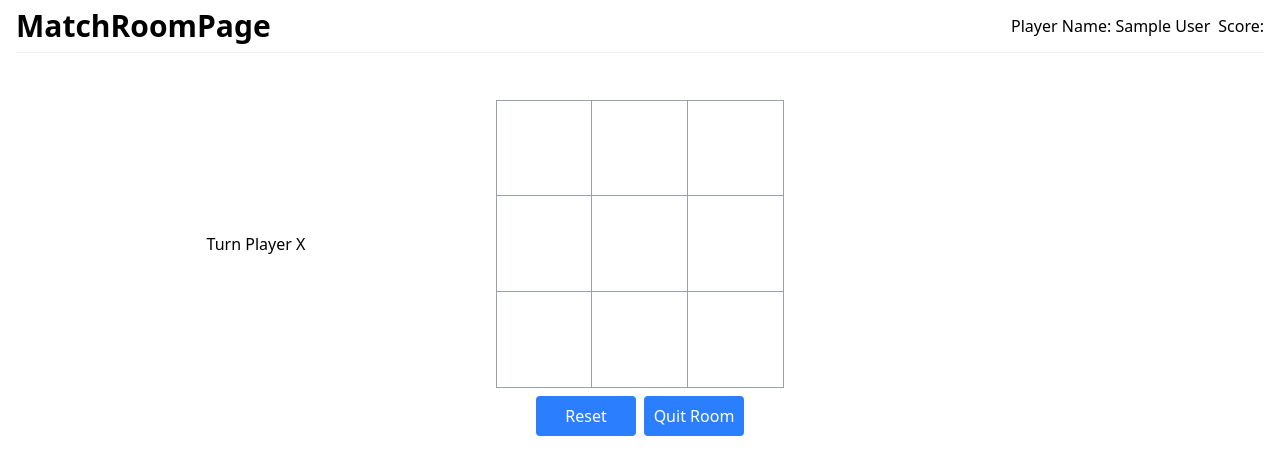
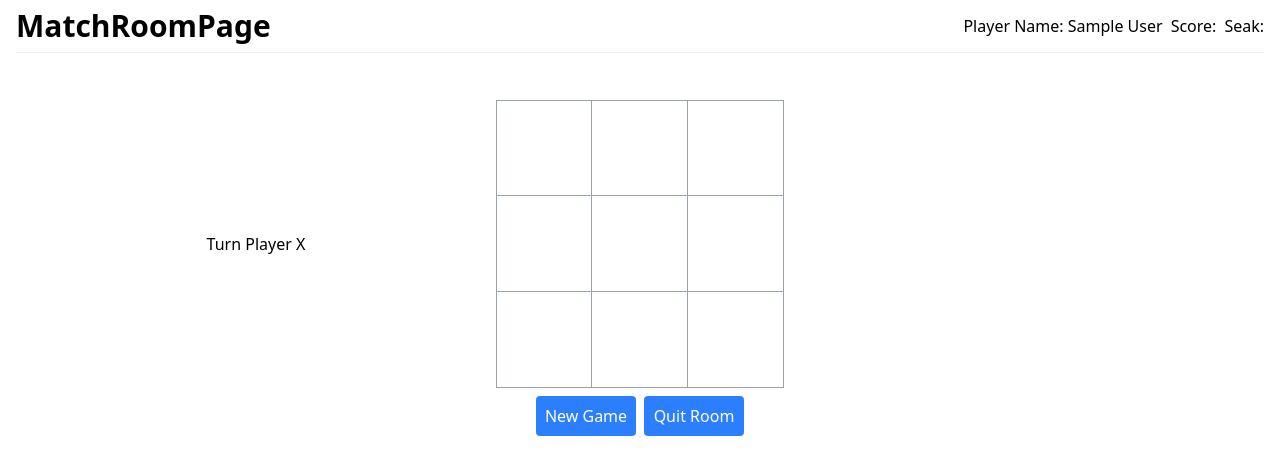
Before and after one commit to KrittinI/tic-tac-toe, a Next.js app: page /playground/match-play in a window 1280 px wide. Shown: the top 474 px of the page. Built offline with nearby package versions, Linux system fonts and the light colour scheme; no server answers; sample sign-in values are in the browser's storage.

Commit message:
:zap: update user score

```diff
--- a/app/api/auth/[...nextauth]/route.js
+++ b/app/api/auth/[...nextauth]/route.js
@@ -137,7 +137,7 @@ export const authOptions = {
 
       if (email) {
         const { rows } = await pool.query(
-          `SELECT id, score FROM PLAYERS WHERE email = $1`,
+          `SELECT id, score, steak FROM PLAYERS WHERE email = $1`,
           [email]
         );
 
@@ -146,6 +146,7 @@ export const authOptions = {
         if (player) {
           token.id = player.id;
           token.score = player.score;
+          token.steak = player.steak || 0;
         }
       }
 
@@ -156,6 +157,7 @@ export const authOptions = {
         session.user.id = token.id;
         session.user.image = token.picture;
         session.user.score = token.score;
+        session.user.steak = token.steak;
       }
 
       return session;
--- /dev/null
+++ b/app/api/players/score/route.js
@@ -0,0 +1,44 @@
+import { pool } from "@/config/database";
+import { NextResponse } from "next/server";
+
+export async function PATCH(req) {
+  try {
+    const { playerId, scoreChange, steak } = await req.json();
+
+    if (
+      !playerId ||
+      !Number.isInteger(scoreChange) ||
+      ![2, 1, -1].includes(scoreChange)
+    ) {
+      return NextResponse.json({ message: "Invalid data" }, { status: 400 });
+    }
+
+    const result = await pool.query(
+      `UPDATE players
+       SET score = score + $1,
+       steak = $2
+       WHERE id = $3
+       RETURNING id, name, score`,
+      [scoreChange, steak, playerId]
+    );
+
+    if (result.rowCount === 0) {
+      return NextResponse.json(
+        { message: "Player not found" },
+        { status: 404 }
+      );
+    }
+
+    return NextResponse.json({
+      message: "Score updated successfully",
+      player: result.rows[0],
+    });
+  } catch (error) {
+    console.error("Update score error:", error);
+
+    return NextResponse.json(
+      { message: "Internal server error" },
+      { status: 500 }
+    );
+  }
+}
--- a/app/playground/match-play/page.jsx
+++ b/app/playground/match-play/page.jsx
@@ -7,13 +7,16 @@ import { useEffect } from "react";
 import Button from "../../components/Button";
 
 export default function MatchRoomPage() {
-  const { data: session, status } = useSession();
+  const { data: session, status, update } = useSession();
 
   const router = useRouter();
+  console.log(session);
 
   const [table, setTable] = useState(["", "", "", "", "", "", "", "", ""]);
+  // by default player is X
   const [turn, setTurn] = useState("X");
   const [result, setResult] = useState("");
+  const [winner, setWinner] = useState("");
   const [logPlay, setLogPlay] = useState([]);
 
   const handleClickTable = (index) => {
@@ -35,10 +38,50 @@ export default function MatchRoomPage() {
     }
   };
 
-  const handleResetGame = () => {
+  const handleNewGame = async () => {
+    if (result && winner) {
+      const isWin = winner === "X";
+      let scoreChange = isWin ? 1 : -1;
+      let steak = session?.user?.steak;
+
+      if (isWin) {
+        if (steak == 2) {
+          scoreChange++;
+          steak = 0;
+        } else {
+          steak++;
+        }
+      } else {
+        steak = 0;
+      }
+
+      try {
+        const res = await fetch("/api/players/score", {
+          method: "PATCH",
+          headers: {
+            "Content-Type": "application/json",
+          },
+          body: JSON.stringify({
+            playerId: session?.user?.id,
+            scoreChange,
+            steak,
+          }),
+        });
+
+        if (!res.ok) {
+          throw new Error("Failed to update score");
+        }
+
+        await update();
+      } catch (error) {
+        console.error("Update score error:", error);
+      }
+    }
+
     setTable(["", "", "", "", "", "", "", "", ""]);
     setTurn("X");
     setResult("");
+    setWinner("");
     setLogPlay([]);
   };
 
@@ -61,6 +104,7 @@ export default function MatchRoomPage() {
 
     if (table.every((block) => block !== "")) {
       setResult("Draw");
+      setWinner("-");
       return;
     }
   };
@@ -73,6 +117,8 @@ export default function MatchRoomPage() {
         table[i * 3] !== ""
       ) {
         setResult(table[i * 3] + " is winner!!");
+        setWinner(table[i * 3]);
+
         break;
       }
     }
@@ -86,6 +132,7 @@ export default function MatchRoomPage() {
         table[i] !== ""
       ) {
         setResult(table[i] + " is winner!!");
+        setWinner(table[i]);
         break;
       }
     }
@@ -94,10 +141,14 @@ export default function MatchRoomPage() {
   const validateDiagonal = (table) => {
     if (table[0] === table[4] && table[0] === table[8] && table[0] !== "") {
       setResult(table[0] + " is winner!!");
+      setWinner(table[0]);
+
       return;
     }
     if (table[2] === table[4] && table[2] === table[6] && table[2] !== "") {
       setResult(table[2] + " is winner!!");
+      setWinner(table[2]);
+
       return;
     }
   };
@@ -126,6 +177,7 @@ export default function MatchRoomPage() {
             Player Name: {session?.user?.name}
           </p>
           <p className="whitespace-nowrap">Score: {session?.user?.score}</p>
+          <p className="whitespace-nowrap">Seak: {session?.user?.steak}</p>
         </div>
       </header>
       <div className="min-h-full mx-auto w-full">
@@ -153,7 +205,7 @@ export default function MatchRoomPage() {
           </div>
         </div>
         <div className="w-full flex justify-center gap-2 mt-2">
-          <Button onClick={handleResetGame} text={"Reset"} />
+          <Button onClick={handleNewGame} text={"New Game"} />
           <Button onClick={handleQuitRoom} text={"Quit Room"} />
         </div>
       </div>
--- a/app/playground/page.jsx
+++ b/app/playground/page.jsx
@@ -52,6 +52,7 @@ export default function PlaygroundPage() {
             Player Name: {session?.user?.name}
           </p>
           <p className="whitespace-nowrap">Score: {session?.user?.score}</p>
+          <p className="whitespace-nowrap">Steak: {session?.user?.steak}</p>
           <Button
             onClick={() => signOut({ callbackUrl: "/" })}
             text={"Logout"}
```
Also changed, not shown: 1 other file (tests, documents, lock files or other folders).
